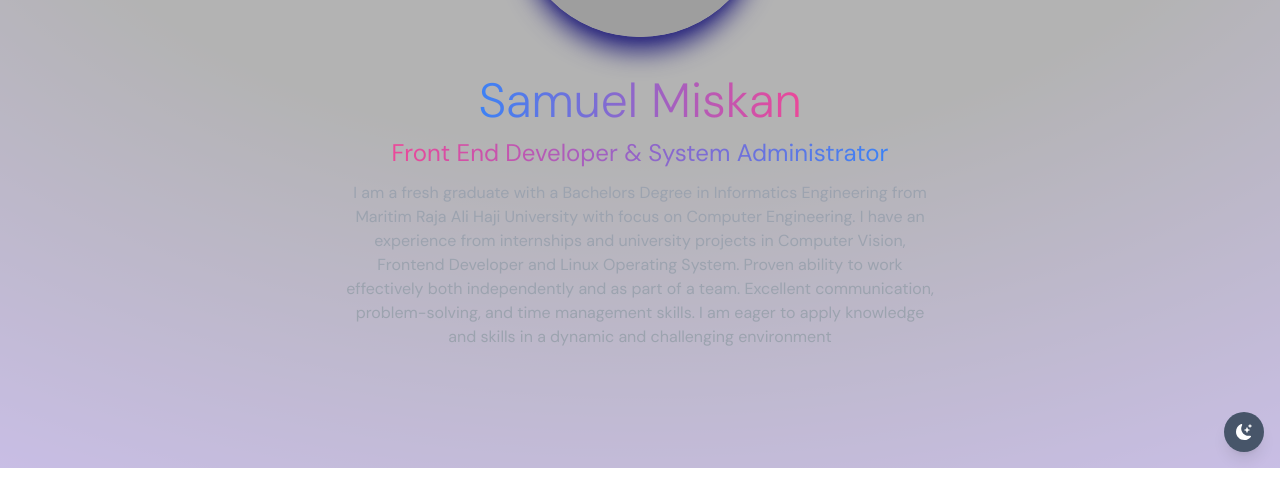
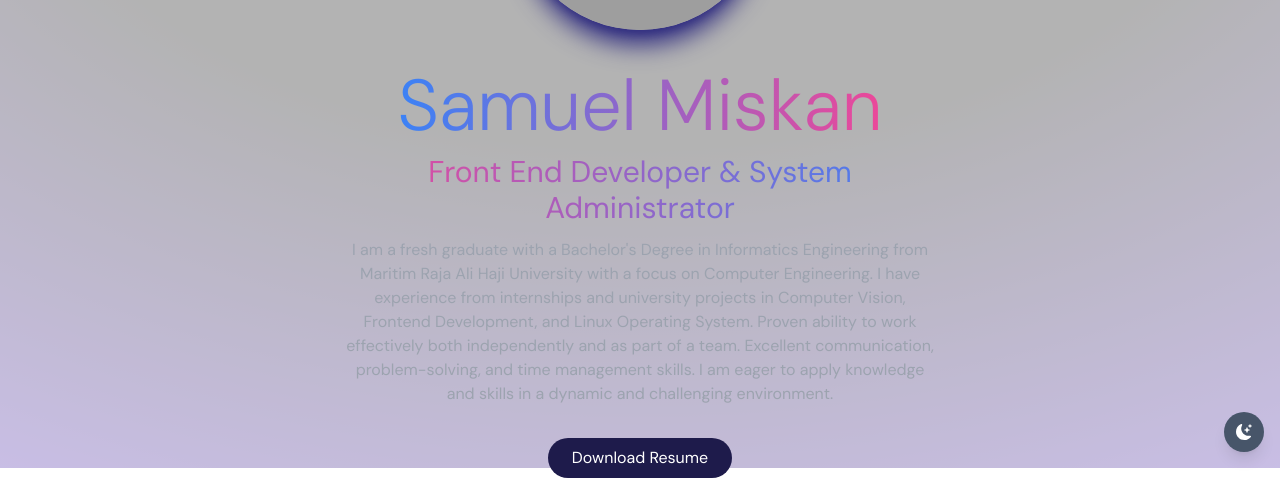
Before and after one commit to Samuelmiskan99/Portfolio-React, a React (Vite) app: page / in a window 1280 px wide. Shown: the part 332-812 px from the top of the page. Built offline with nearby package versions, Linux system fonts and the light colour scheme; grey boxes are pictures that could not be loaded.

Commit message:
adding resume download button

```diff
--- a/src/components/Hero.jsx
+++ b/src/components/Hero.jsx
@@ -1,5 +1,6 @@
 import image from '/image.jpg';
 import { motion } from 'framer-motion';
+
 const Hero = () => {
    return (
       <div
@@ -22,21 +23,27 @@
                animate={{ y: 0, opacity: 1 }}
                transition={{ duration: 0.8, delay: 0.2 }}
                className='flex max-w-[600px] flex-col items-center justify-center gap-3 text-center'>
-               <h1 className='bg-gradient-to-r from-blue-500 to-pink-500 bg-clip-text text-transparent  text-5xl font-light md:tex-7xl'>
+               <h1 className='bg-gradient-to-r from-blue-500 to-pink-500 bg-clip-text text-transparent text-5xl font-light md:text-7xl'>
                   Samuel Miskan
                </h1>
-               <h3 className='bg-gradient-to-r from-pink-500 to-blue-500 bg-clip-text text-transparent  text-2xl md:tex-3xl'>
+               <h3 className='bg-gradient-to-r from-pink-500 to-blue-500 bg-clip-text text-transparent text-2xl md:text-3xl'>
                   Front End Developer & System Administrator
                </h3>
                <p className='md:text-base text-pretty text-sm text-gray-400'>
-                  I am a fresh graduate with a Bachelors Degree in Informatics Engineering from
-                  Maritim Raja Ali Haji University with focus on Computer Engineering. I have an
+                  {`I am a fresh graduate with a Bachelor's Degree in Informatics Engineering from
+                  Maritim Raja Ali Haji University with a focus on Computer Engineering. I have
                   experience from internships and university projects in Computer Vision, Frontend
-                  Developer and Linux Operating System. Proven ability to work effectively both
+                  Development, and Linux Operating System. Proven ability to work effectively both
                   independently and as part of a team. Excellent communication, problem-solving, and
                   time management skills. I am eager to apply knowledge and skills in a dynamic and
-                  challenging environment
+                  challenging environment.`}
                </p>
+               <a
+                  href='/public/resume/my-resume.pdf' // Path to your resume file
+                  download='Samuel_Miskan_Resume.pdf'
+                  className='mt-5 px-6 py-2 bg-indigo-950 text-white rounded-full hover:bg-slate-900 transition duration-300'>
+                  Download Resume
+               </a>
             </motion.div>
          </div>
       </div>
```
Also changed, not shown: 1 other file (tests, documents, lock files or other folders).
